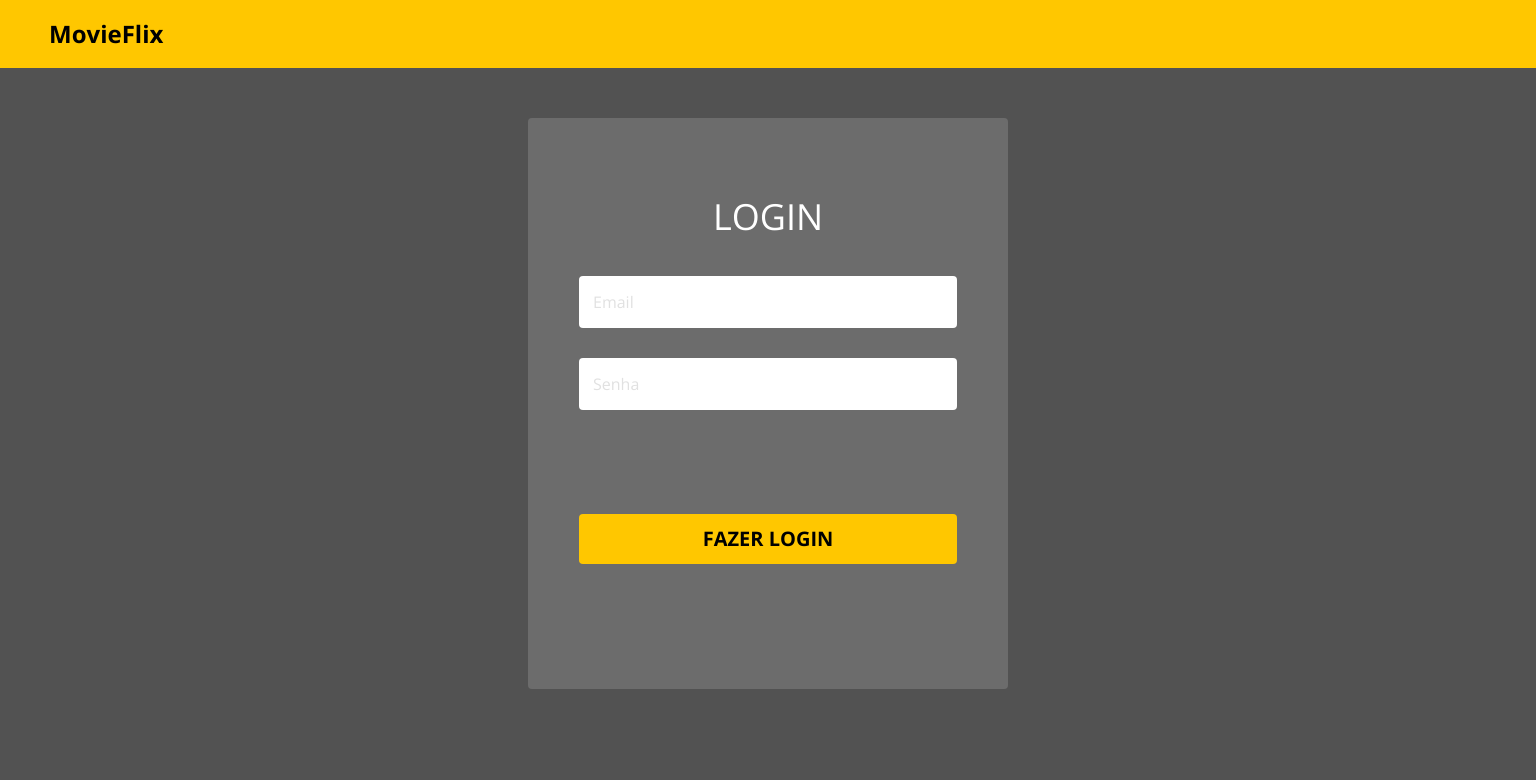
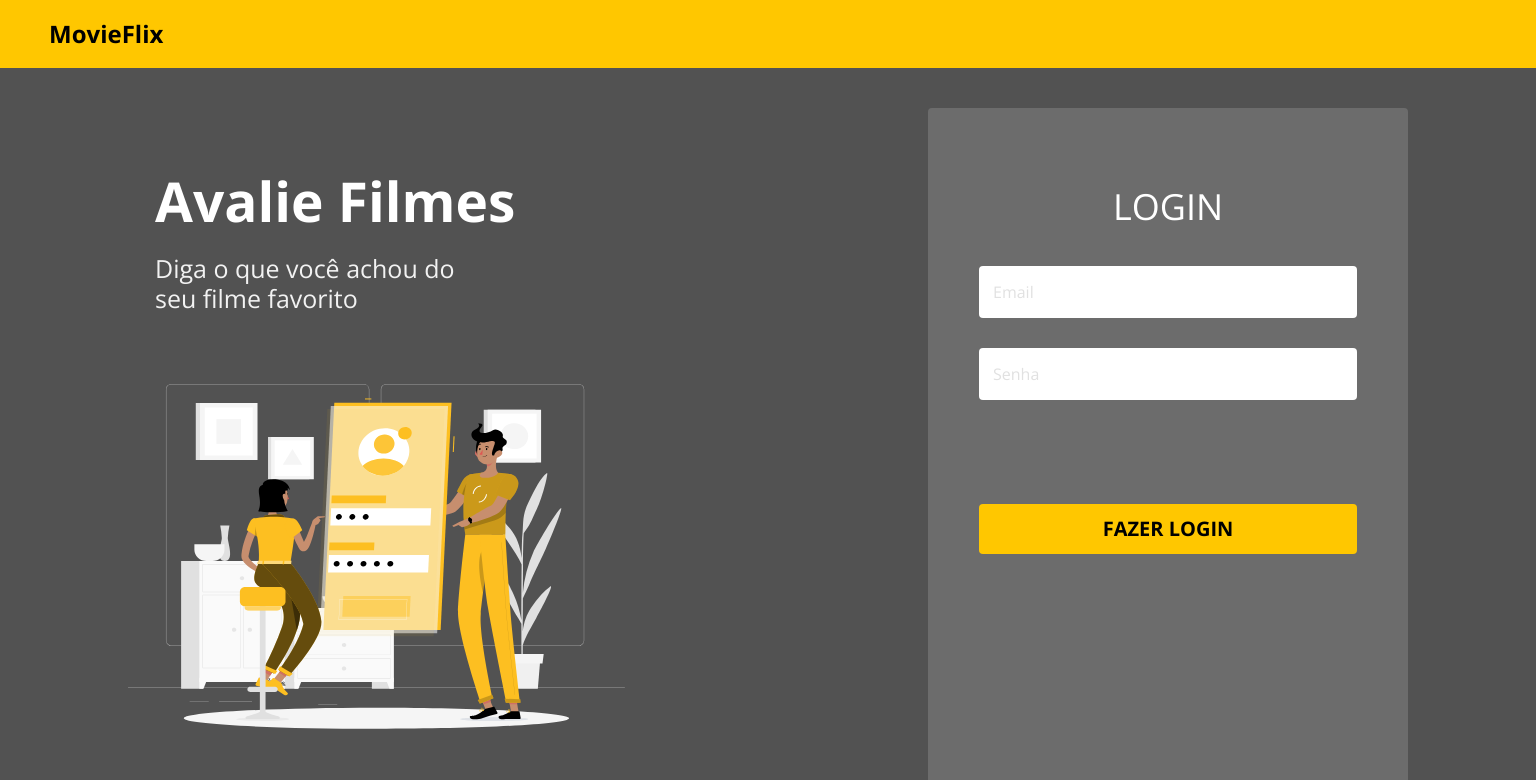
Before and after one commit to JairTorezone/dsmovieFlix-react, a React (Create React App) app: page / in a window 1536 px wide. Shown: the top 780 px of the page. Built offline with nearby package versions, Linux system fonts and the light colour scheme; the HTML template or start-up script is replaced by a standard one.

Commit message:
Screen page home - (Large, Extra large and Extra extra large)

```diff
--- a/src/pages/Home/styles.css
+++ b/src/pages/Home/styles.css
@@ -2,17 +2,64 @@
   height: calc(100vh - 68px);
   padding: 12px 10px;
 
+  width: 100%;
+
   display: flex;
   justify-content: center;
 }
+.dsmovies-home-content {
+  display: flex;
+}
+
+/*********** style banner */
 .home-description {
   display: none;
+  width: 397px;
+
+  padding: 60px 0;
+
+  padding-left: 27px;
+  padding-right: 50px;
+}
+
+.home-description .info {
+  margin-bottom: 51px;
+}
+
+.home-description .info h2 {
+  font-size: 48px;
+  font-weight: 700;
+
+  line-height: 65px;
+  letter-spacing: -1.5%;
+
+  margin-bottom: 20px;
+
+  color: #fff;
+}
+.home-description .info p {
+  font-size: 20px;
+  font-weight: 400;
+
+  width: 300px;
+
+  line-height: 30px;
+  letter-spacing: -1.5%;
+
+  color: #f2f2f2;
+}
+.home-description .image {
+  text-align: start;
+
+  margin-left: -27px;
 }
 
 /**********styles login*/
 .home-login {
   width: 100%;
   min-width: 300px;
+
+  height: fit-content;
 
   padding: 60px 17px 100px;
   border-radius: 4px;
@@ -79,7 +126,7 @@
   .home-login {
     min-width: 480px;
 
-    padding: 74px 51px 125px;
+    padding: 74px 51px 140px;
   }
   .home-login .home-form h2 {
     margin-bottom: 35px;
@@ -94,3 +141,49 @@
     margin-bottom: 74px;
   }
 }
+
+@media (min-width: 1200px) {
+  .dsmovies-home-container {
+    padding: 40px 0;
+    gap: 50px;
+  }
+  .dsmovies-home-content {
+    gap: 150px;
+  }
+
+  .home-description {
+    display: block;
+  }
+
+  .home-login {
+    max-width: 480px;
+  }
+}
+
+@media (min-width: 1400px) {
+  .home-description {
+    width: 450px;
+  }
+  .home-description .info h2 {
+    font-size: 55px;
+  }
+  .home-description .info p {
+    font-size: 25px;
+    margin-bottom: 71px;
+  }
+  .dsmovies-home-content {
+    gap: 350px;
+  }
+  .home-description .image {
+  }
+  .home-description .image svg {
+    width: 497px;
+    height: auto;
+  }
+
+  .home-login {
+    max-width: 480px;
+
+    padding: 74px 51px 230px;
+  }
+}
```
